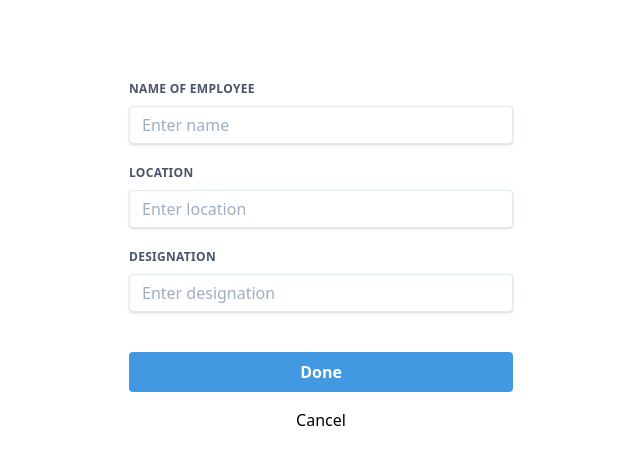
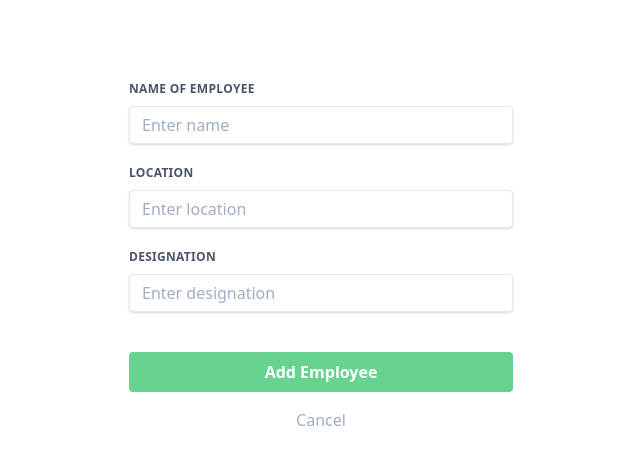
Before and after one commit to isNan909/react-contextAPI, a React (Create React App) app: page /add in a window 1280 px wide. Shown: the top 464 px of the page, without its empty margins (319-959 px from the left). Built offline with nearby package versions, Linux system fonts and the light colour scheme.

Commit message:
added some colors in ui

```diff
--- a/src/components/Addemployee.js
+++ b/src/components/Addemployee.js
@@ -45,11 +45,11 @@ export const Addemployee = () => {
                         <input className="shadow appearance-none border rounded w-full py-2 px-3 text-gray-700 leading-tight focus:outline-none focus:text-gray-600" value={designation} onChange={(e) => setDesignation(e.target.value)} type="text" placeholder="Enter designation" />
                     </div>
                     <div className="flex items-center justify-between">
-                        <button className="mt-5 bg-blue-500 w-full hover:bg-blue-700 text-white font-bold py-2 px-4 rounded focus:outline-none focus:shadow-outline">
-                            Done
+                        <button className="mt-5 bg-green-400 w-full hover:bg-blue-700 text-white font-bold py-2 px-4 rounded focus:outline-none focus:shadow-outline">
+                            Add Employee
                         </button>
                     </div>
-                    <div className="text-center mt-4"><Link to='/'>Cancel</Link></div>
+                    <div className="text-center mt-4 text-gray-500"><Link to='/'>Cancel</Link></div>
                 </form>
             </div>
         </Fragment>
--- a/src/components/Editemployee.js
+++ b/src/components/Editemployee.js
@@ -47,11 +47,11 @@ export const Editemployee = (route) => {
                         <input className="shadow appearance-none border rounded w-full py-2 px-3 text-gray-700 leading-tight focus:text-gray-600 focus:shadow-outline" value={designation} onChange={(e) => setDesignation(e.target.value)} type="text" placeholder="Enter designation" />
                     </div>
                     <div className="flex items-center justify-between">
-                        <button className="block mt-5 bg-blue-500 w-full hover:bg-blue-700 text-white font-bold py-2 px-4 rounded focus:text-gray-600 focus:shadow-outline">
-                            Done
+                        <button className="block mt-5 bg-green-400 w-full hover:bg-blue-700 text-white font-bold py-2 px-4 rounded focus:text-gray-600 focus:shadow-outline">
+                            Edit Employee
                         </button>
                     </div>
-                    <div className="text-center mt-4"><Link to='/'>Cancel</Link></div>
+                    <div className="text-center mt-4 text-gray-500"><Link to='/'>Cancel</Link></div>
                 </form>
             </div>
         </Fragment>
--- a/src/components/Employeelist.js
+++ b/src/components/Employeelist.js
@@ -27,7 +27,7 @@ export const Employeelist = () => {
                         </div>
                     </div>
                 ))}
-            </Fragment> : <p className="text-center text-gray-500">No data</p>}
+            </Fragment> : <p className="text-center text-red-400">No data</p>}
         </Fragment>
     )
 }
--- a/src/components/Heading.js
+++ b/src/components/Heading.js
@@ -11,7 +11,7 @@ export const Heading = () => {
                 </div>
                 <div className="flex-grow text-right px-4 py-2 m-2">
                     <Link to="/add">
-                        <button className="bg-teal-400 hover:bg-white-400 text-gray-800 font-semibold py-2 px-4 rounded inline-flex items-center">
+                        <button className="bg-green-400 hover:bg-white-400 text-white font-semibold py-2 px-4 rounded inline-flex items-center">
                             <svg xmlns="http://www.w3.org/2000/svg" width="24" height="24" viewBox="0 0 24 24" fill="none" stroke="currentColor" strokeWidth="2" strokeLinecap="round" strokeLinejoin="round" className="feather feather-plus-circle"><circle cx="12" cy="12" r="10"></circle><line x1="12" y1="8" x2="12" y2="16"></line><line x1="8" y1="12" x2="16" y2="12"></line></svg>
                             <span className="pl-2">Add Employee</span>
                         </button>
```
